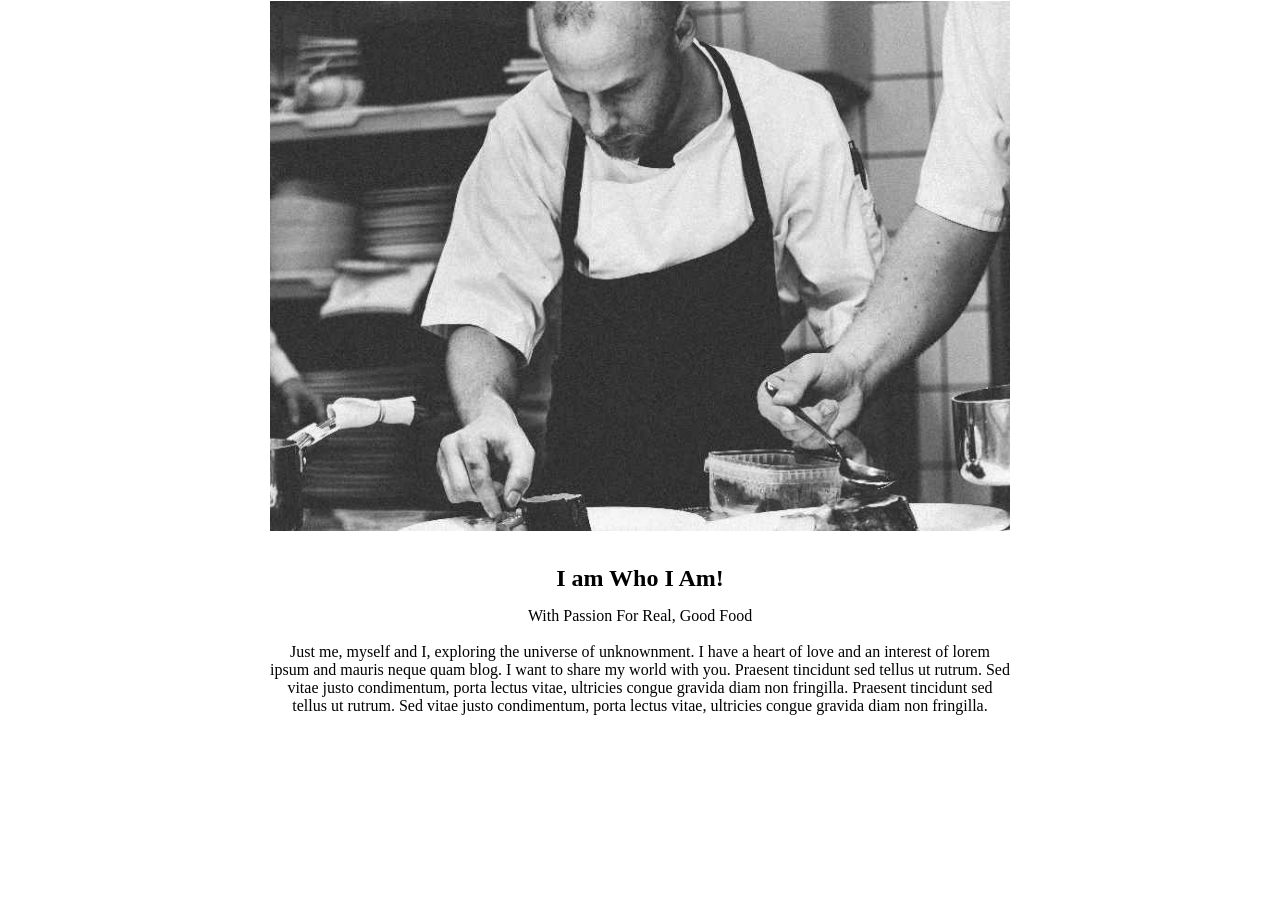
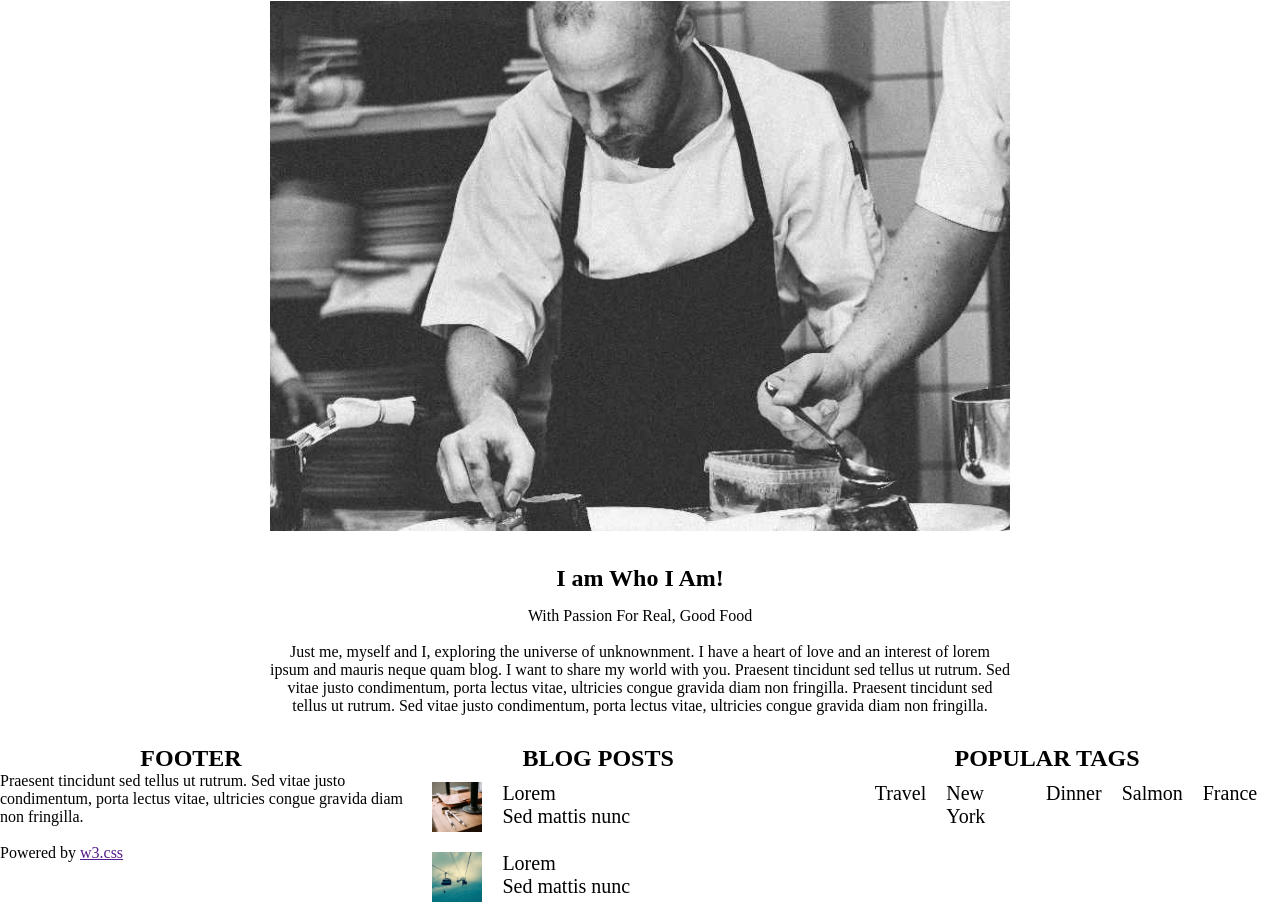
Before and after one commit to qurbonzodanodir/-homework7, a plain HTML site: page index.html in a window 1280 px wide. Shown: the part 1604-2516 px from the top of the page. Before the commit the page ends 2349 px from the top, so only its background shows below. Drawn offline with Linux system fonts and the light colour scheme.

Commit message:
Project 95% bub wid

```diff
--- a/index.html
+++ b/index.html
@@ -140,5 +140,51 @@
         </p>
       </div>
     </div>
+    <div class="main">
+      <div class="con1">
+        <h1>FOOTER</h1>
+      </div>
+      <div class="con2">
+        <h1>BLOG POSTS</h1>
+      </div>
+      <div class="con3">
+        <h1>POPULAR TAGS</h1>
+      </div>
+    </div>
+    <div class="main1">
+      <div class="end1">
+        <p>
+          Praesent tincidunt sed tellus ut rutrum. Sed vitae justo condimentum,
+          porta lectus vitae, ultricies congue gravida diam non fringilla.
+          </p>
+          <br>
+          <div class="endd1">
+            <p>Powered by <a href="">w3.css</a></p>
+          </div>
+      </div>
+      <div class="end1">
+       <div class="end2">
+        <img src="images/workshop.jpg" alt="">
+        <p>Lorem <br>
+Sed mattis nunc</p>
+       </div>
+       <div class="end2">
+        <img src="images/gondol.jpg" alt="">
+        <p>Lorem <br>
+Sed mattis nunc</p>
+       </div>
+          </div>
+          <div class="end1">
+            <div class="end2">
+             <p>Travel <br>
+             <p>New York <br>
+              <p>Dinner <br>
+                <p>Salmon <br>
+                  <p>France<br>
+
+            </div>
+      </div>
+
+    </div>
   </body>
 </html>
--- a/style.css
+++ b/style.css
@@ -1,6 +1,6 @@
 *{
-    margin: 0;
-    padding 0;
+    margin: 0px;
+    padding:0px;
 }
 .titan{
     display: flex;
@@ -72,3 +72,28 @@ img{
 .text2{
     font-size: 16px;
 }
+
+.main{
+    display: flex;
+    justify-content: space-around;
+    font-size: 12px;
+}
+.end1{
+    width: 33%;
+}
+.main1{
+    display: flex;
+}
+.end2 img{
+    width: 50px;
+    height: 50px;
+
+}
+.end2{
+    display: flex;
+    padding: 10px 10px ;
+}
+.end2 p{
+    padding-left: 20px;
+    font-size: 20px;
+}
```
Also changed, not shown: images/gondol.jpg (added), images/workshop.jpg (added).
